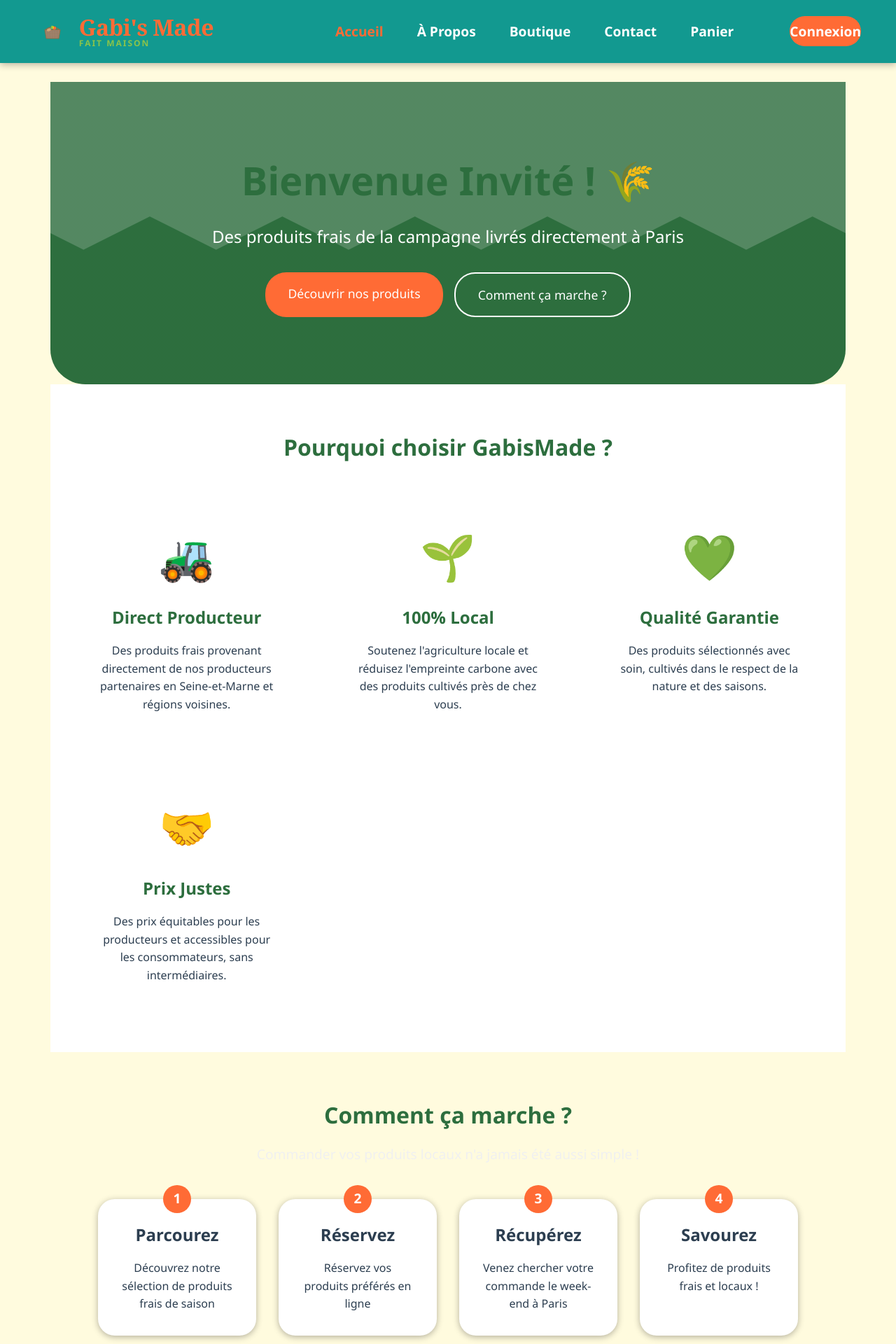
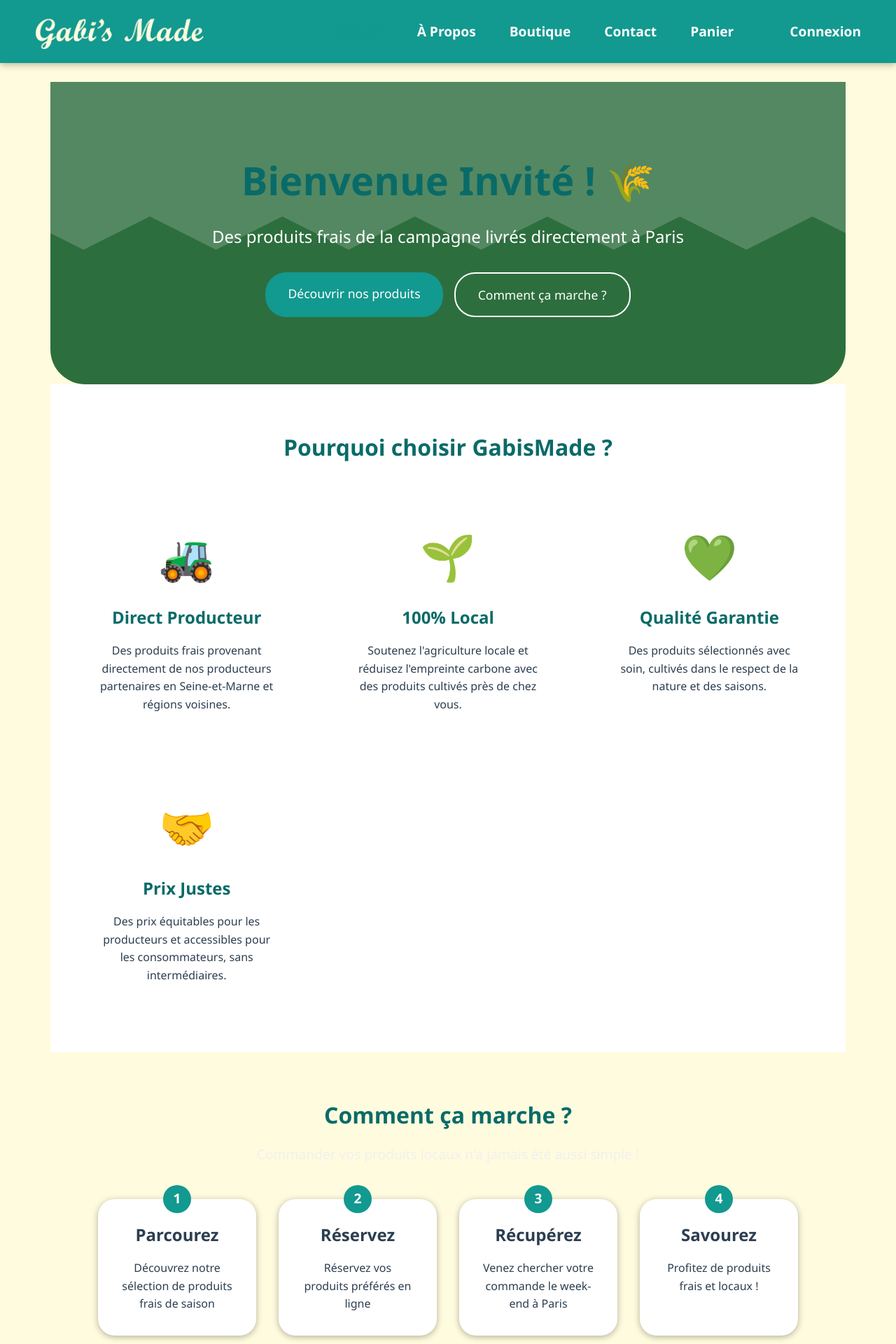
Before and after one commit to Tezay/GabisMade, a Flask app: page / in a window 1280 px wide. Shown: the top 1920 px of the page at 70% size. Run offline with Flask 3, Linux system fonts and the light colour scheme.

Commit message:
Update logo in navbar and modify color variables in CSS files

```diff
--- a/app/static/css/global.css
+++ b/app/static/css/global.css
@@ -1,8 +1,8 @@
 /* Variables CSS pour une cohérence visuelle */
 :root {
-    --primary-color: #2d6e3e;
-    --secondary-color: #8bc34a;
-    --accent-color: #ff6b35;
+    --primary-color: #096B68;
+    --secondary-color: #90D1CA;
+    --accent-color: #129990;
     --text-dark: #2c3e50;
     --text-light: #6c757d;
     --background-light: #FFFBDE;
--- a/app/static/css/navbar.css
+++ b/app/static/css/navbar.css
@@ -1,8 +1,8 @@
 /* Variables CSS */
 :root {
-    --primary-color: #2d6e3e;
-    --secondary-color: #8bc34a;
-    --accent-color: #ff6b35;
+    --primary-color: #096B68;
+    --secondary-color: #90D1CA;
+    --accent-color: #129990;
     --nav-bg: #129990;
     --text-white: #ffffff;
     --text-light: #f0f0f0;
--- a/app/templates/partials/navbar.html
+++ b/app/templates/partials/navbar.html
@@ -1,50 +1,7 @@
 <nav class="navbar" id="navbar">
     <div class="logo-container">
         <a href="{{ url_for('main.home') }}" class="logo">
-            <svg width="50" height="50" viewBox="0 0 100 100" xmlns="http://www.w3.org/2000/svg">
-                <!-- Panier tressé style artisanal -->
-                <g transform="translate(50, 50)">
-                    <!-- Anse du panier -->
-                    <path d="M-20 -5 Q0 -20 20 -5"
-                          fill="none"
-                          stroke="#8b6f47"
-                          stroke-width="3"
-                          stroke-linecap="round"/>
-
-                    <!-- Corps du panier avec effet tressé -->
-                    <path d="M-22 -5 L-18 20 L18 20 L22 -5 Z"
-                          fill="#a0826d"
-                          stroke="#8b6f47"
-                          stroke-width="2"/>
-
-                    <!-- Motif tressé horizontal -->
-                    <path d="M-20 0 L20 0 M-19 5 L19 5 M-18 10 L18 10 M-17 15 L17 15"
-                          stroke="#8b6f47"
-                          stroke-width="1"
-                          opacity="0.4"/>
-
-                    <!-- Motif tressé vertical -->
-                    <path d="M-15 -5 L-13 20 M-8 -5 L-7 20 M-1 -5 L0 20 M6 -5 L7 20 M13 -5 L15 20"
-                          stroke="#8b6f47"
-                          stroke-width="1"
-                          opacity="0.3"/>
-
-                    <!-- Produits dans le panier -->
-                    <!-- Pain -->
-                    <ellipse cx="-8" cy="-8" rx="6" ry="4" fill="#d4a574" transform="rotate(-20)"/>
-                    <!-- Légumes -->
-                    <circle cx="5" cy="-10" r="5" fill="#ff6b35"/> <!-- Tomate -->
-                    <circle cx="0" cy="-12" r="4" fill="#ffd700"/> <!-- Citron -->
-                    <ellipse cx="-5" cy="-11" rx="3" ry="5" fill="#8bc34a" transform="rotate(15)"/> <!-- Concombre -->
-                    <!-- Petites feuilles -->
-                    <path d="M3 -15 Q5 -17 7 -15" fill="#228b22"/>
-                    <path d="M-7 -13 Q-5 -15 -3 -13" fill="#228b22"/>
-                </g>
-            </svg>
-            <div class="logo-text">
-                <span class="logo-main">Gabi's Made</span>
-                <span class="logo-tagline">Fait maison</span>
-            </div>
+            <img src="{{ url_for('static', filename='assets/gabisMade.png') }}" alt="GabisMade Logo" height="50">
         </a>
     </div>
 
```
Also changed, not shown: app/static/assets/gabisMade.png (added).
